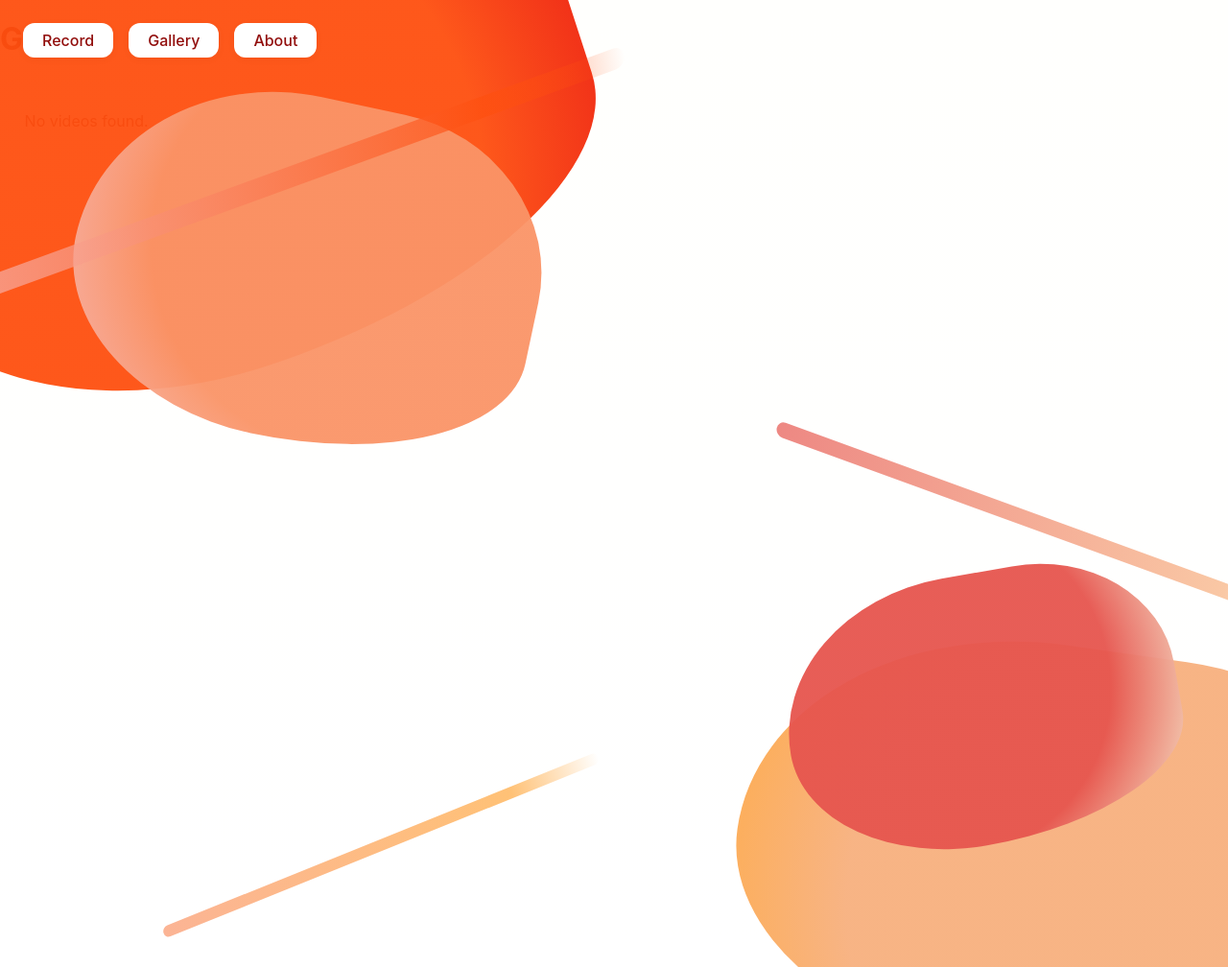
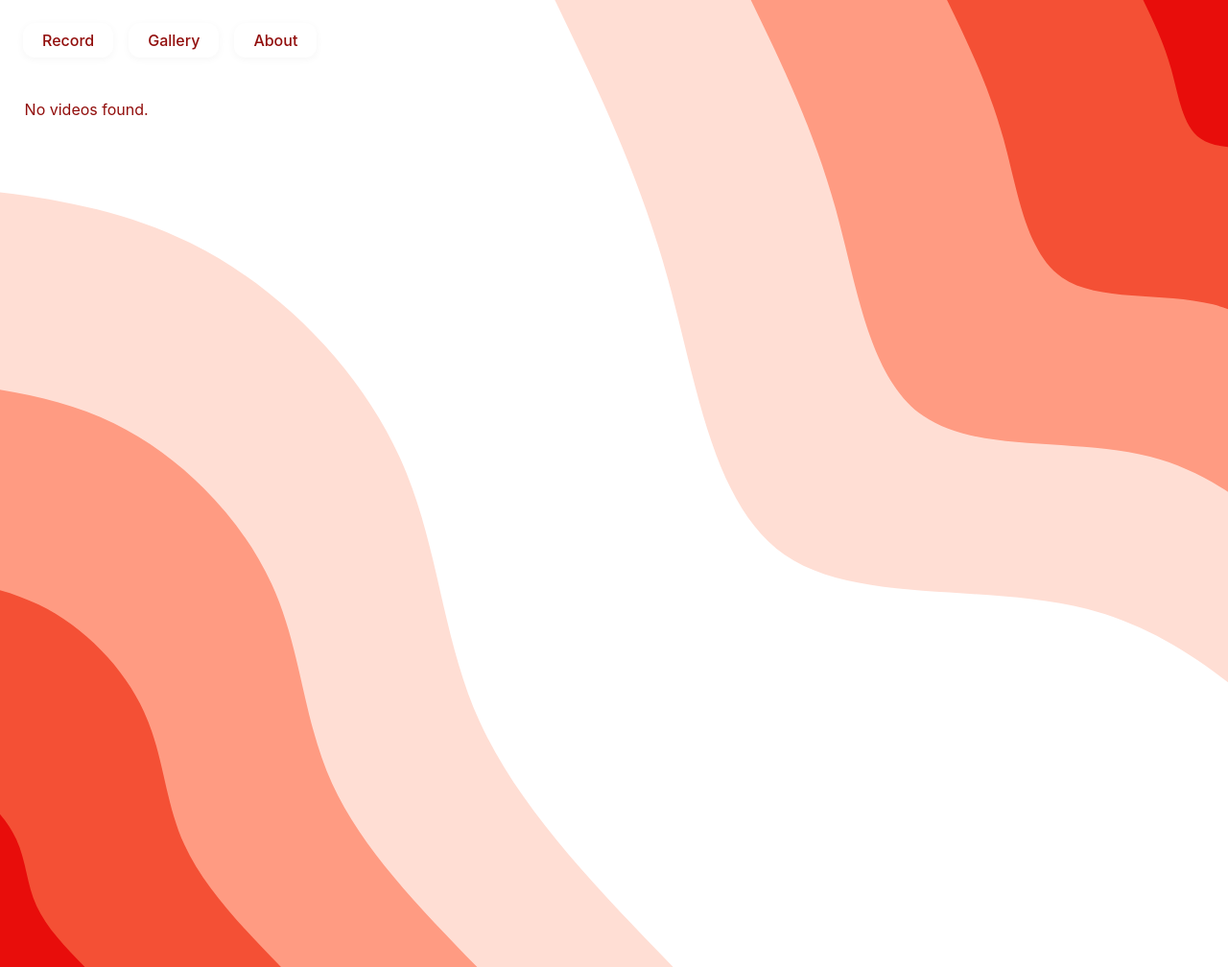
Before and after one commit to AustinVosler/KNIGHT-HACKS-25, a Flask app: page /gallery in a window 1280 px wide. Shown: the whole page at 96% size. Run offline with Flask 3, Linux system fonts and the light colour scheme; data that the repository does not hold is empty.

Commit message:
background updated

```diff
--- a/static/css/gallery.css
+++ b/static/css/gallery.css
@@ -1,9 +1,11 @@
-/* Gallery page-specific styles */
+
 .video-grid {
+  margin-top: 5.5rem !important;
+  position: relative;
+  z-index: 1;
   display: grid;
   grid-template-columns: repeat(auto-fit, minmax(320px, 1fr));
   gap: 2rem;
-  margin-top: 2.5rem;
   padding: 0 2vw;
 }
 /* Ensure video cards display above background elements */
--- a/templates/base.html
+++ b/templates/base.html
@@ -17,13 +17,10 @@
         <a href="/about" class="nav-btn">About</a>
       </nav>
 
-      <div class="swirl swirl-1" aria-hidden="true"></div>
-      <div class="swirl swirl-2" aria-hidden="true"></div>
-      <div class="swirl swirl-3" aria-hidden="true"></div>
-      <div class="swirl swirl-4" aria-hidden="true"></div>
-      <div class="swirl-line swirl-line-1" aria-hidden="true"></div>
-      <div class="swirl-line swirl-line-2" aria-hidden="true"></div>
-      <div class="swirl-line swirl-line-3" aria-hidden="true"></div>
+      <!-- New SVG background -->
+      <div class="background-svg" aria-hidden="true">
+        <img src="/static/img/background.svg" alt="background" style="width:100vw;height:100vh;object-fit:cover;position:absolute;top:0;left:0;z-index:0;pointer-events:none;" />
+      </div>
       <div class="center-content">
         {% block content %}{% endblock %}
       </div>
--- a/templates/gallery.html
+++ b/templates/gallery.html
@@ -5,7 +5,6 @@
 {% endblock %}
 
 {% block content %}
-	<h1 class="brand">Gallery</h1>
 	<div class="video-grid" id="videoGrid"></div>
 {% endblock %}
 
```
Also changed, not shown: static/img/background.svg (added).
